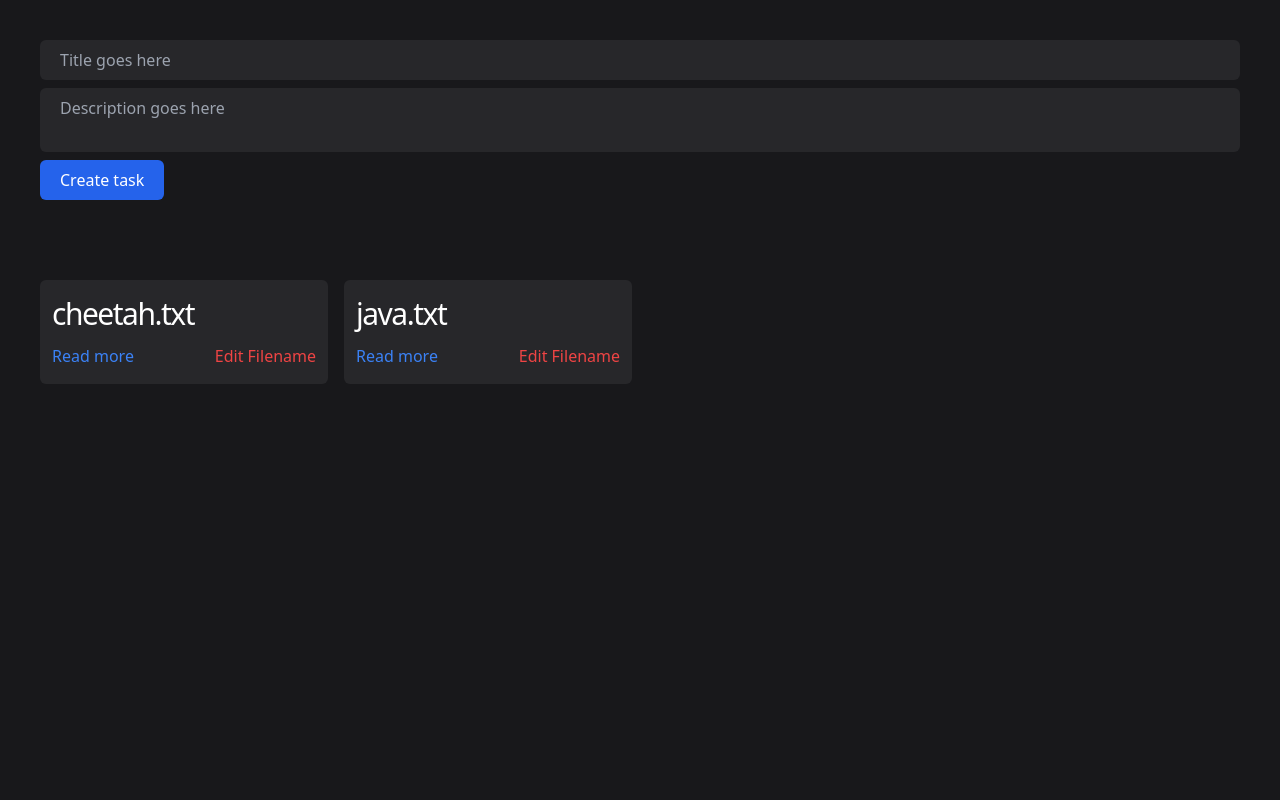
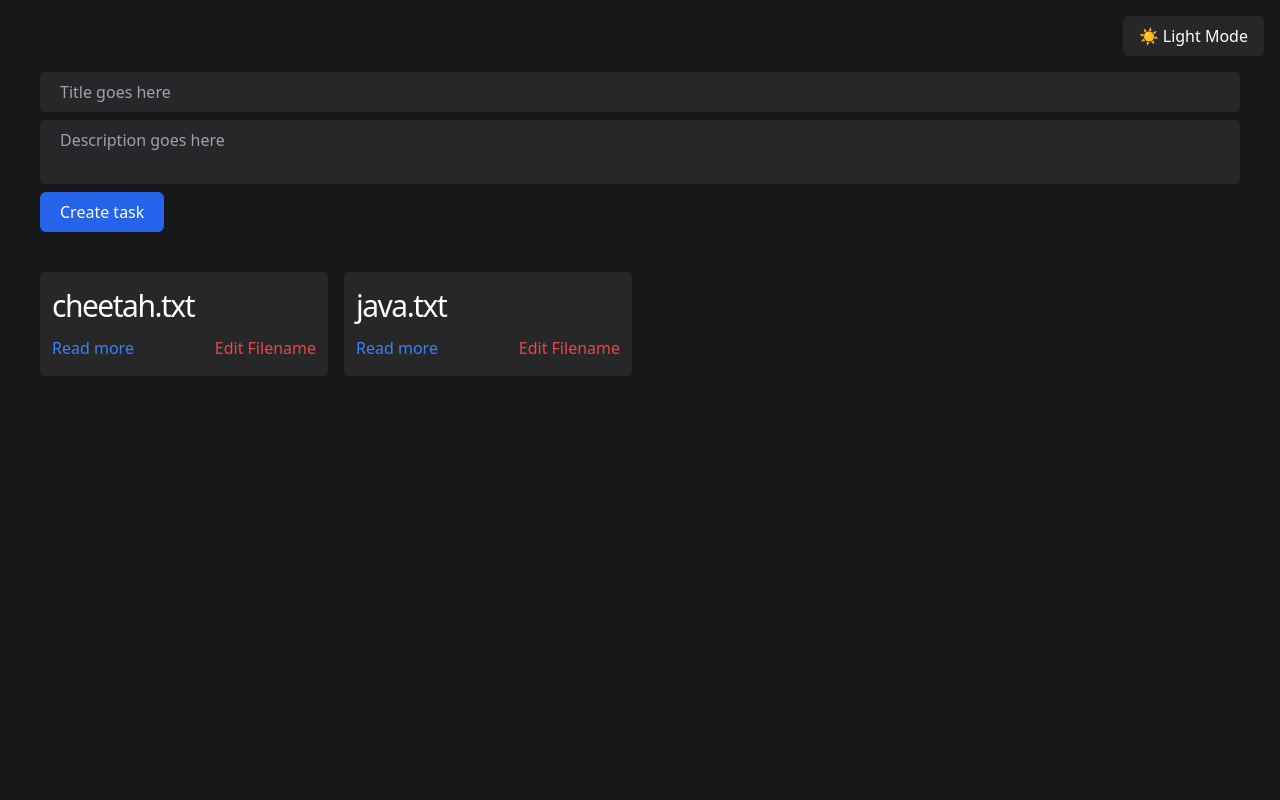
Before and after one commit to AtharvaSachan123/Notepad-with-backend, a Node server app: page / in a window 1280 px wide. Run offline with Node 20, Linux system fonts and the light colour scheme; some libraries are stand-ins or nearby versions.

Commit message:
Add dark mode feature with toggle button and localStorage persistence
Co-authored-by: AtharvaSachan123 <125272877+AtharvaSachan123@users.noreply.github.com>

```diff
--- /dev/null
+++ b/public/theme.js
@@ -0,0 +1,67 @@
+// Theme management for dark/light mode
+(function() {
+    // Apply theme from localStorage or default to dark
+    function applyTheme(theme) {
+        if (theme === 'light') {
+            document.documentElement.classList.add('light-mode');
+            document.documentElement.classList.remove('dark-mode');
+        } else {
+            document.documentElement.classList.add('dark-mode');
+            document.documentElement.classList.remove('light-mode');
+        }
+    }
+
+    // Get saved theme or default to 'dark'
+    function getSavedTheme() {
+        return localStorage.getItem('theme') || 'dark';
+    }
+
+    // Save theme preference
+    function saveTheme(theme) {
+        localStorage.setItem('theme', theme);
+    }
+
+    // Toggle between light and dark themes
+    function toggleTheme() {
+        var currentTheme = getSavedTheme();
+        var newTheme = currentTheme === 'dark' ? 'light' : 'dark';
+        saveTheme(newTheme);
+        applyTheme(newTheme);
+        updateToggleButton(newTheme);
+    }
+
+    // Update toggle button icon/text
+    function updateToggleButton(theme) {
+        var btn = document.getElementById('theme-toggle');
+        if (btn) {
+            if (theme === 'light') {
+                btn.innerHTML = '🌙 Dark Mode';
+            } else {
+                btn.innerHTML = '☀️ Light Mode';
+            }
+        }
+    }
+
+    // Initialize theme on page load
+    function initTheme() {
+        var savedTheme = getSavedTheme();
+        applyTheme(savedTheme);
+        updateToggleButton(savedTheme);
+
+        // Attach click handler to toggle button
+        var btn = document.getElementById('theme-toggle');
+        if (btn) {
+            btn.addEventListener('click', toggleTheme);
+        }
+    }
+
+    // Apply theme immediately to prevent flash
+    applyTheme(getSavedTheme());
+
+    // Initialize when DOM is ready
+    if (document.readyState === 'loading') {
+        document.addEventListener('DOMContentLoaded', initTheme);
+    } else {
+        initTheme();
+    }
+})();
--- a/views/index.ejs
+++ b/views/index.ejs
@@ -3,33 +3,60 @@
 <head>
     <meta charset="UTF-8">
     <meta name="viewport" content="width=device-width, initial-scale=1.0">
-    <title>Document</title>
+    <title>Notepad</title>
     <script src="https://cdn.tailwindcss.com"></script>
+    <style>
+        /* Dark mode (default) */
+        :root, .dark-mode {
+            --bg-primary: #18181b;
+            --bg-secondary: #27272a;
+            --bg-tertiary: #52525b;
+            --text-primary: #ffffff;
+            --text-secondary: #a1a1aa;
+        }
+        /* Light mode */
+        .light-mode {
+            --bg-primary: #f4f4f5;
+            --bg-secondary: #e4e4e7;
+            --bg-tertiary: #d4d4d8;
+            --text-primary: #18181b;
+            --text-secondary: #52525b;
+        }
+        .main-bg { background-color: var(--bg-primary); }
+        .secondary-bg { background-color: var(--bg-secondary); }
+        .tertiary-bg { background-color: var(--bg-tertiary); }
+        .primary-text { color: var(--text-primary); }
+        .secondary-text { color: var(--text-secondary); }
+    </style>
+    <script src="/theme.js"></script>
 </head>
 <body>
-    <div class="main w-full min-h-screen bg-zinc-900">
-        <div class="form p-10 text-white">
+    <div class="main w-full min-h-screen main-bg">
+        <div class="flex justify-end p-4">
+            <button id="theme-toggle" class="secondary-bg primary-text px-4 py-2 rounded-md hover:opacity-80 transition-opacity">
+                ☀️ Light Mode
+            </button>
+        </div>
+        <div class="form px-10 pb-10 primary-text">
             <form action="/create" method="post">
-                <input class="block rounded-md outline-none w-full px-5 py-2 bg-zinc-800" type="text" placeholder="Title goes here" name="title">
-                <textarea class="block rounded-md outline-none w-full px-5 mt-2 py-2 bg-zinc-800 resize-none" placeholder="Description goes here" name="details"></textarea>
-                <input class="mt-2 bg-blue-600 px-5 py-2 rounded-md" type="submit" value="Create task">
+                <input class="block rounded-md outline-none w-full px-5 py-2 secondary-bg primary-text" type="text" placeholder="Title goes here" name="title">
+                <textarea class="block rounded-md outline-none w-full px-5 mt-2 py-2 secondary-bg primary-text resize-none" placeholder="Description goes here" name="details"></textarea>
+                <input class="mt-2 bg-blue-600 text-white px-5 py-2 rounded-md cursor-pointer hover:bg-blue-700 transition-colors" type="submit" value="Create task">
             </form>
         </div>
-        <div class="tasks p-10 flex gap-4 flex-wrap">
+        <div class="tasks px-10 pb-10 flex gap-4 flex-wrap">
             <% if (files.length > 0) { %>
                 <% files.forEach(function(val) { %>
-                    <div class="task min-w-72 px-3 py-4 bg-zinc-800 rounded-md">
-                        <h1 class="text-white text-3xl tracking-tighter"><%= val %></h1>
+                    <div class="task min-w-72 px-3 py-4 secondary-bg rounded-md">
+                        <h1 class="primary-text text-3xl tracking-tighter"><%= val %></h1>
                         <div class="flex w-full justify-between items-center mt-3">
-
-                            <a class="text-blue-500 inline-block " href="/files/<%= val %>">Read more</a>
-                            <a class="text-red-500 inline-block " href="/edit/<%= val %>">Edit Filename</a>
+                            <a class="text-blue-500 inline-block hover:text-blue-400" href="/files/<%= val %>">Read more</a>
+                            <a class="text-red-500 inline-block hover:text-red-400" href="/edit/<%= val %>">Edit Filename</a>
                         </div>
-
                     </div>
                 <% }) %>
             <% } else { %>
-                <h3 class="text-white bg-zinc-600 p-4 rounded-md">No tasks yet</h3>
+                <h3 class="primary-text tertiary-bg p-4 rounded-md">No tasks yet</h3>
             <% } %>
         </div>
     </div>
```
Also changed, not shown: views/edit.ejs (+35 -8 lines), views/show.ejs (+33 -5 lines), README.md (added).
